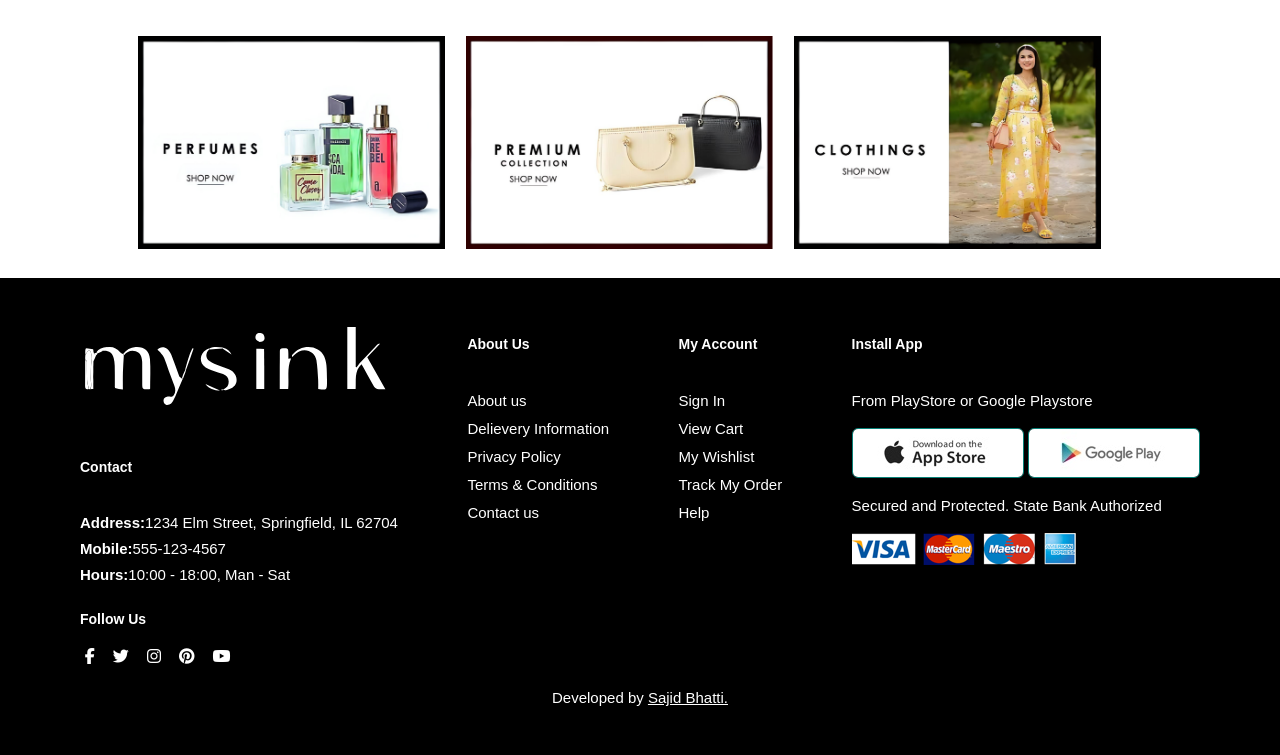
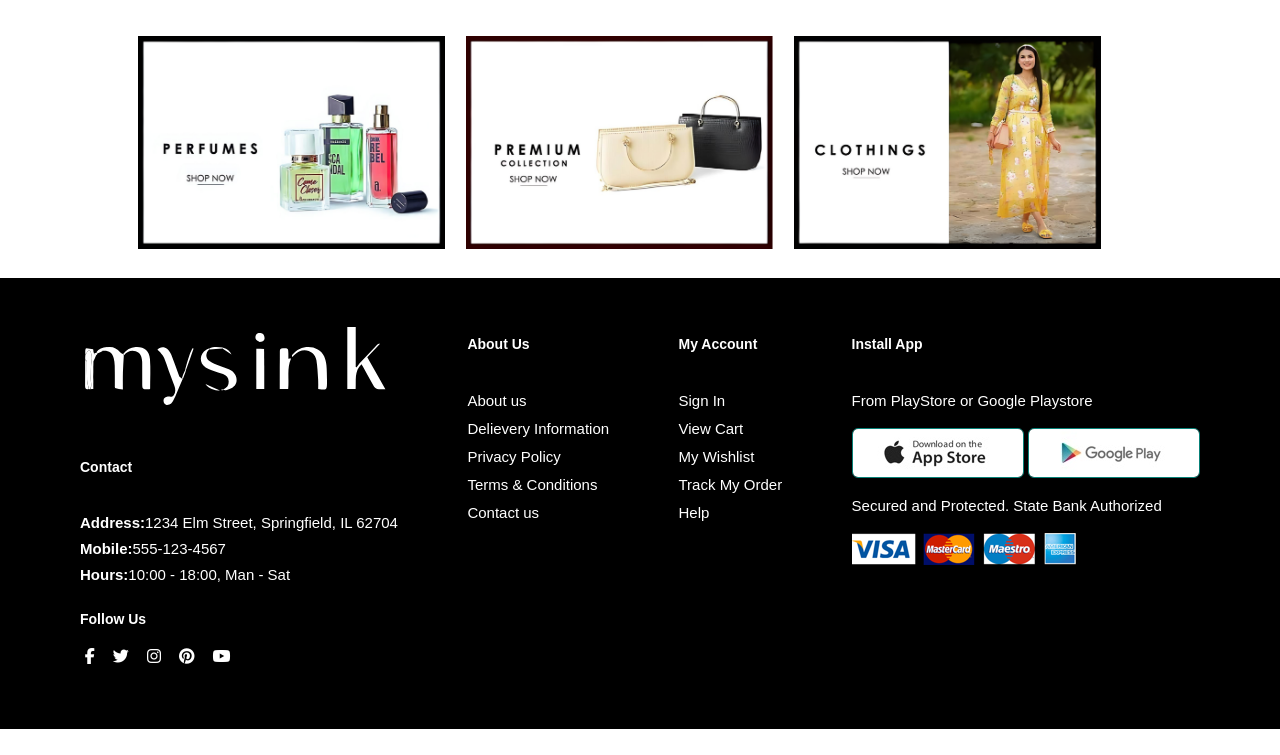
Before and after one commit to saurabhojha2410/commerce-website, a plain HTML site: page index.html in a window 1280 px wide. Shown: the part 1309-2064 px from the top of the page. After the commit the page ends 2038 px from the top, so only its background shows below. Drawn offline with nearby package versions, Linux system fonts and the light colour scheme; files whose address does not match are found by name.

Commit message:
fourth commit

```diff
--- a/index.html
+++ b/index.html
@@ -340,9 +340,7 @@
         <p>Secured and Protected. State Bank Authorized</p>
         <img src="../images/pay/pay.png" alt="" />
       </div>
-      <div class="copyright">
-        <p>Developed by <a style="text-decoration: underline;" href="https://www.linkedin.com/in/sajid-bhatti/">Sajid Bhatti.</a></p>
-      </div>
+
     </footer>
 
     <script src="../js/script.js"></script>
```
